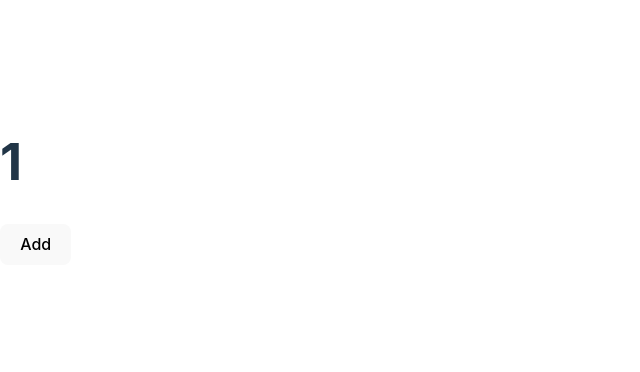
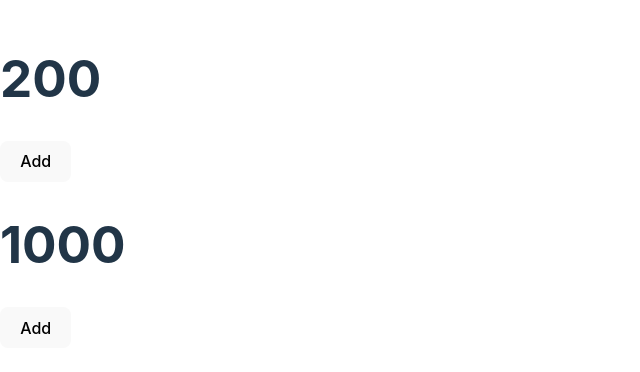
Before and after one commit to Muruganandam12/React, a React (Vite) app in the folder React learn/vite-project/: page / in a window 1280 px wide. Shown: the part 218-590 px from the top of the page, without its empty margins (0-640 px from the left). Built offline with nearby package versions, Linux system fonts and the light colour scheme.

Commit message:
feat:useEffect Hook

```diff
--- a/React learn/vite-project/src/App.jsx
+++ b/React learn/vite-project/src/App.jsx
@@ -37,9 +37,9 @@ function Hello(){
 export {Hello,App}
 export default App;
 */
-// Hook
+//  useState Hook
 
-import React, { useState } from 'react';
+/*import React, { useState } from 'react';
 
 const App = () => {
   const [num, setNum] = useState(1);
@@ -63,4 +63,40 @@ const App = () => {
   );
 };
 
+export default App;*/
+// useEffect Hook
+import React, { useEffect, useState } from 'react';
+
+const App = () => {
+  const [num1, setNum1] = useState(100);
+  const [num2, setNum2] = useState(1000);
+
+  useEffect(() => {
+    setNum1(200);
+    console.log("from useEffect");
+
+    return () => {
+      setNum1(100);
+      console.log("memory cleaned");
+    };
+  }, []); // Empty dependency array means this effect runs only once on mount
+
+  const handleAddNum1 = () => {
+    setNum1((curr) => curr + 1);
+  };
+
+  const handleAddNum2 = () => {
+    setNum2((curr) => curr + 1);
+  };
+
+  return (
+    <div>
+      <h1>{num1}</h1>
+      <button onClick={handleAddNum1}>Add</button>
+      <h1>{num2}</h1>
+      <button onClick={handleAddNum2}>Add</button>
+    </div>
+  );
+};
+
 export default App;
```
